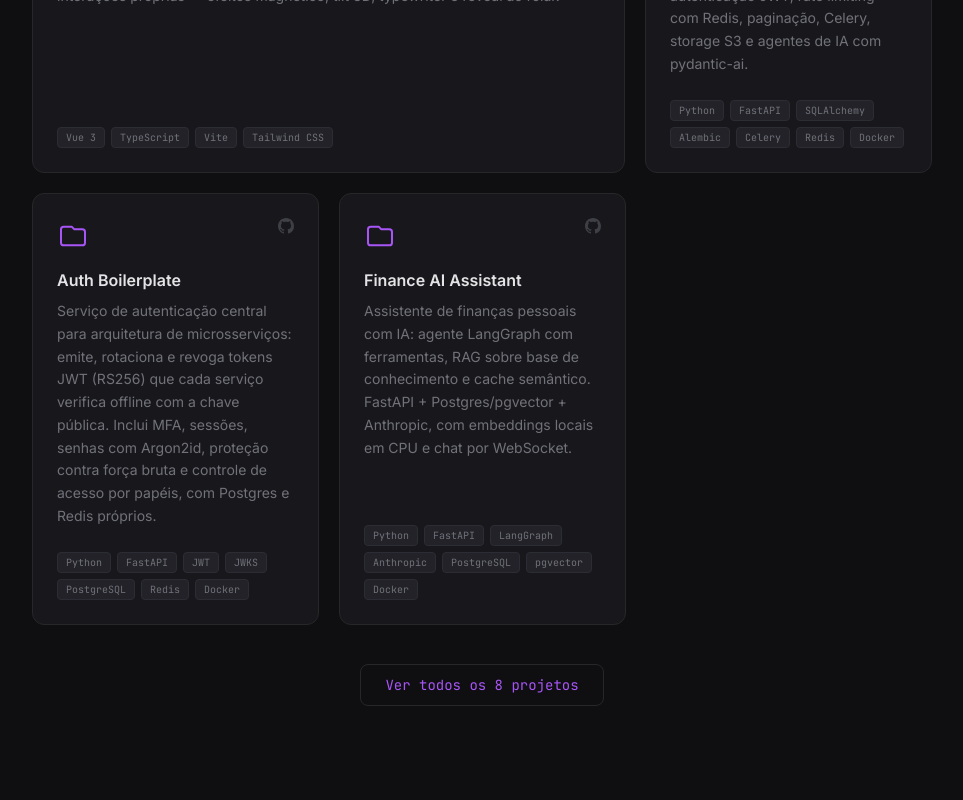
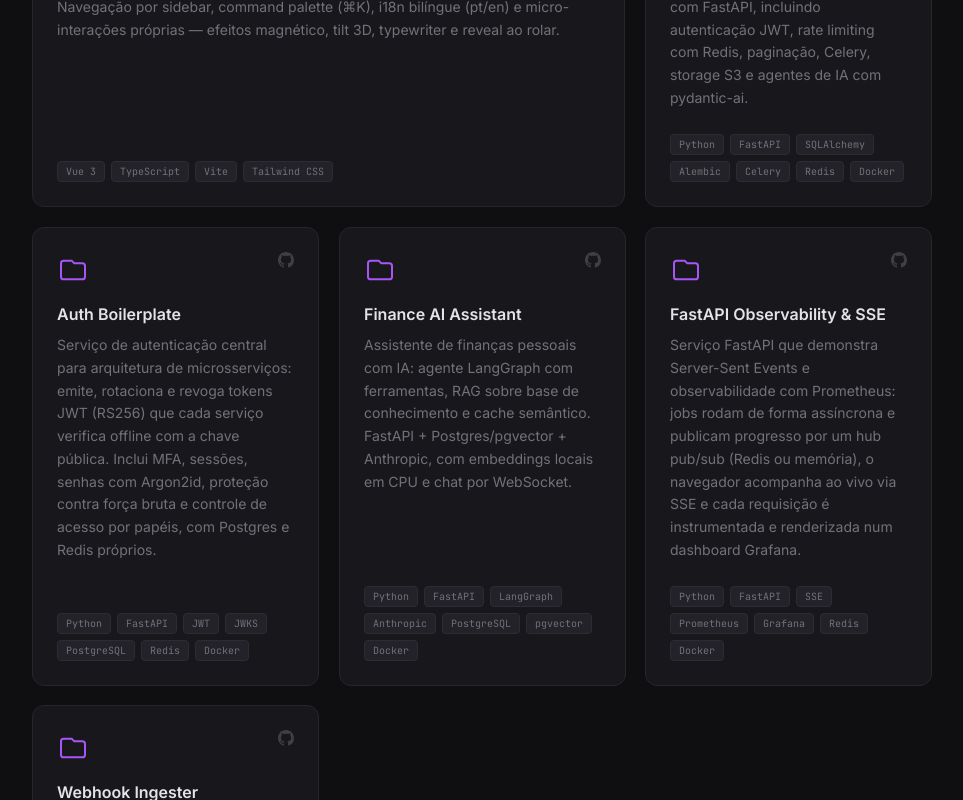
Before and after one commit to Pissinatti-py/portfolio, a Vue app: page / in a window 1280 px wide. Shown: the part 2000-2800 px from the top of the page, without its empty margins (308-1271 px from the left). Built offline with nearby package versions, Linux system fonts and the light colour scheme.

Commit message:
feat: add observability demo and webhook ingester projects

```diff
--- a/src/data/projects.ts
+++ b/src/data/projects.ts
@@ -80,6 +80,39 @@ export const projects: Project[] = [
     featured: true,
   },
   {
+    id: 9,
+    name: {
+      pt: "FastAPI Observability & SSE",
+      en: "FastAPI Observability & SSE",
+    },
+    description: {
+      pt: "Serviço FastAPI que demonstra Server-Sent Events e observabilidade com Prometheus: jobs rodam de forma assíncrona e publicam progresso por um hub pub/sub (Redis ou memória), o navegador acompanha ao vivo via SSE e cada requisição é instrumentada e renderizada num dashboard Grafana.",
+      en: "FastAPI service showcasing Server-Sent Events and Prometheus observability: jobs run asynchronously and publish progress through a pub/sub hub (Redis or in-memory), the browser watches live over SSE, and every request is instrumented and rendered on a Grafana dashboard.",
+    },
+    stack: [
+      "Python",
+      "FastAPI",
+      "SSE",
+      "Prometheus",
+      "Grafana",
+      "Redis",
+      "Docker",
+    ],
+    github: "https://github.com/Pissinatti-py/fastapi-observability-demo",
+    featured: true,
+  },
+  {
+    id: 10,
+    name: { pt: "Webhook Ingester", en: "Webhook Ingester" },
+    description: {
+      pt: "Front-end de webhooks de alta vazão em Rust (axum + Redis) que protege uma aplicação mais lenta: verifica a assinatura HMAC-SHA256, descarta duplicatas e enfileira o payload no Redis em operações O(1), absorvendo picos e retries dos provedores antes que cheguem ao servidor de aplicação.",
+      en: "High-throughput webhook front-end in Rust (axum + Redis) that shields a slower app: it verifies the HMAC-SHA256 signature, drops duplicates and queues the payload onto Redis in O(1) operations, absorbing provider bursts and retry storms before they reach the application server.",
+    },
+    stack: ["Rust", "axum", "Redis", "HMAC", "Docker"],
+    github: "https://github.com/Pissinatti-py/webhook-ingester",
+    featured: true,
+  },
+  {
     id: 1,
     name: { pt: "Sample360 Core", en: "Sample360 Core" },
     description: {
```
